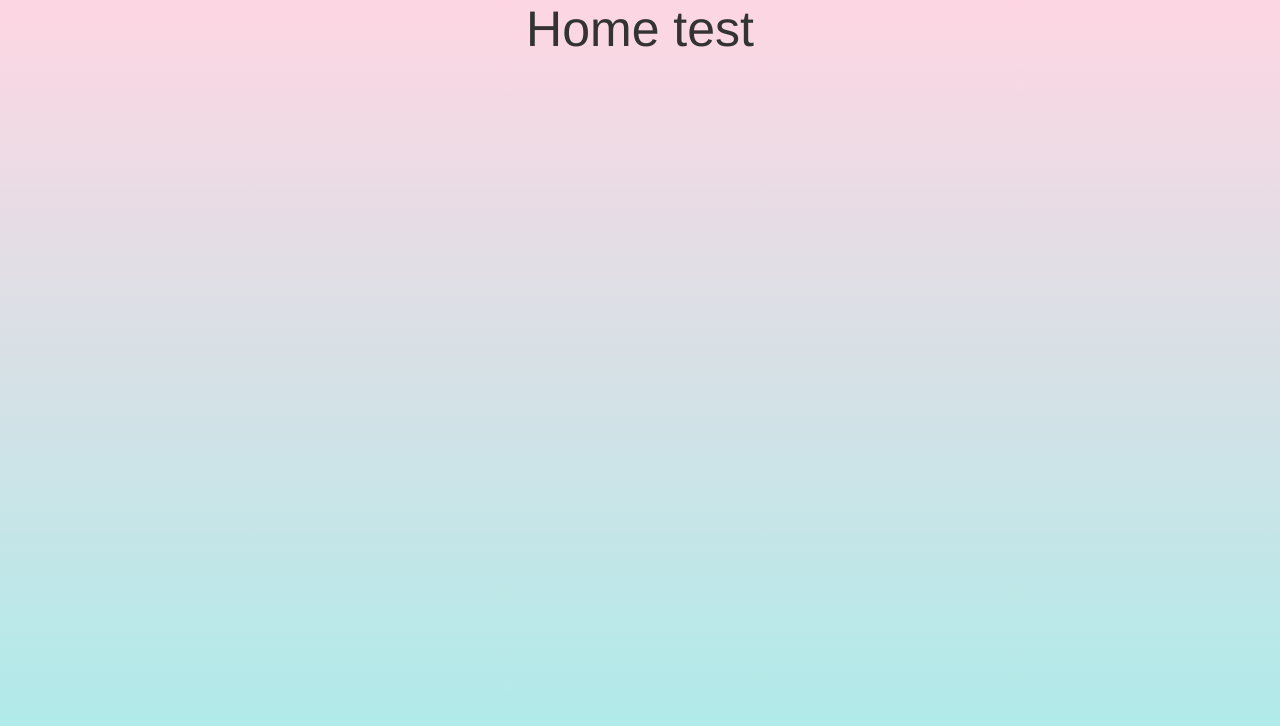
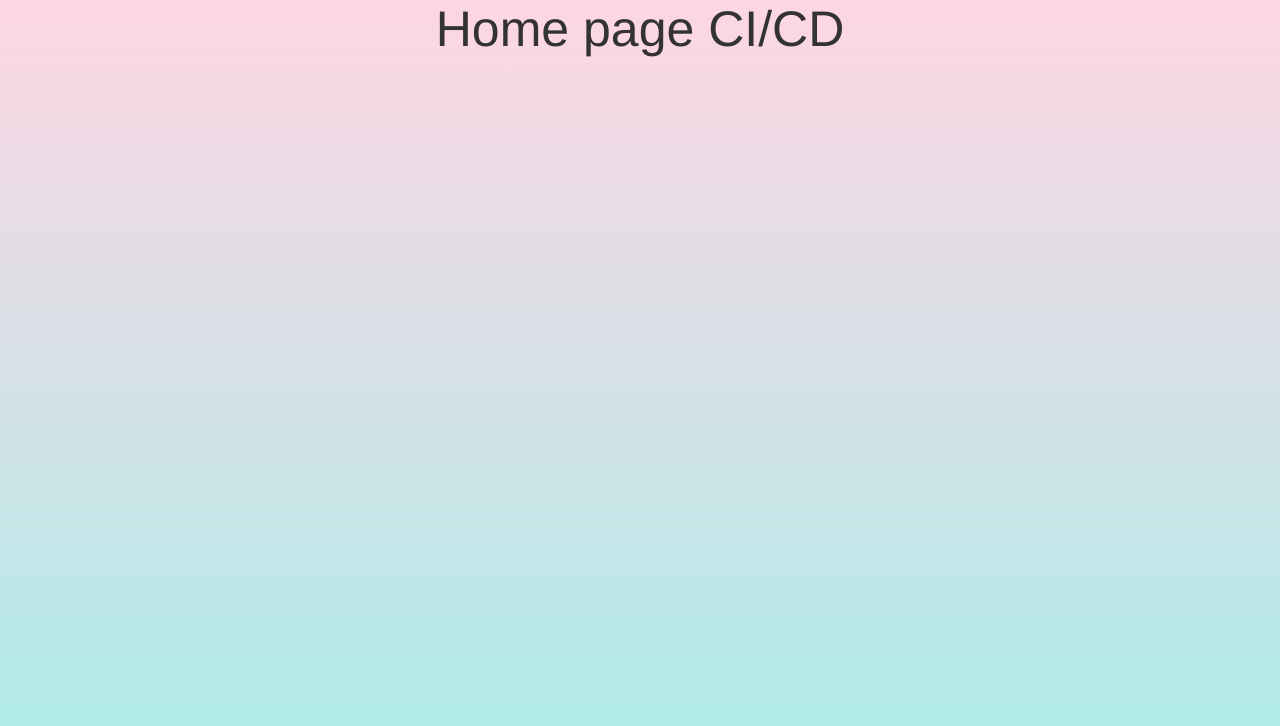
Before and after one commit to Luctaurus/vite-react-ts-template, a React (Vite) app: page / in a window 1280 px wide. Shown: the top 726 px of the page. Built offline with nearby package versions, Linux system fonts and the light colour scheme.

Commit message:
test: CI/CD

```diff
--- a/src/components/ContainerComponent/index.tsx
+++ b/src/components/ContainerComponent/index.tsx
@@ -3,7 +3,7 @@ import styles from './index.module.less';
 const ContainerComponent = () => {
 	return (
 		<div className={styles.containerBox}>
-			Home test
+			Home page CI/CD
 		</div>
 	);
 };
```
